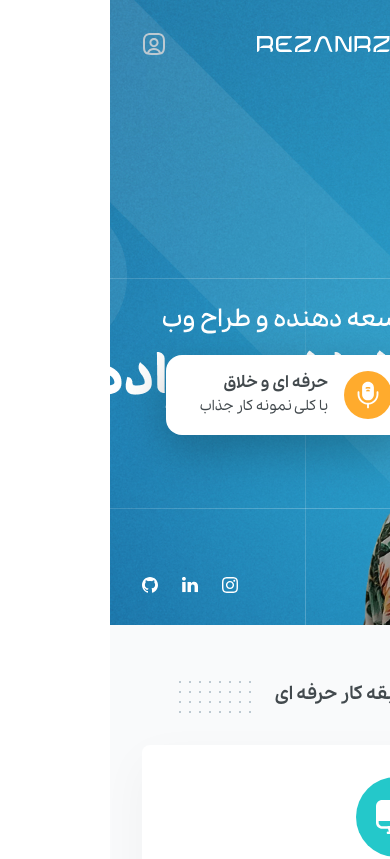
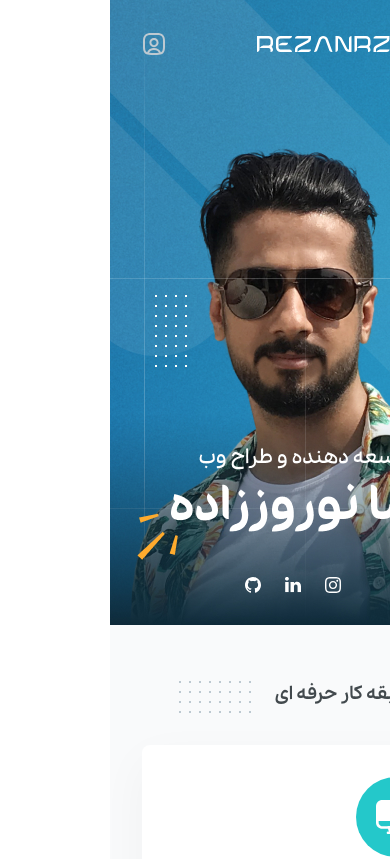
Before and after one commit to RezaNrzdh/RezaNrzdh, an Angular app in the folder client/: page / in a window 390 px wide. Shown: the top 859 px of the page. Built offline with nearby package versions, Linux system fonts and the light colour scheme.

Commit message:
improve slide component with media screen

```diff
--- a/client/src/app/feature/home/component/slide/slide.component.scss
+++ b/client/src/app/feature/home/component/slide/slide.component.scss
@@ -30,7 +30,7 @@
         image-rendering: pixelated;
         .comment{
             position: absolute;
-            margin-top: 345px;
+            margin-top: 415px;
             margin-right: 92px;
             width: 210px;
             box-shadow: 0 16px 48px rgba(0,0,0,0.25);
@@ -55,3 +55,45 @@
         }
     }
 }
+
+@media screen and (max-width: 1100px) {
+    :host{
+        section{
+            background: url("/assets/images/heroimg_medium.jpg");
+            background-repeat: no-repeat;
+            background-position: center center;
+            image-rendering: pixelated;
+            .comment{
+                margin-top: 450px;
+            }
+        }
+    }
+}
+
+@media screen and (max-width: 860px) {
+    :host{
+        section{
+            background: url("/assets/images/heroimg_small.jpg");
+            background-repeat: no-repeat;
+            background-position: center center;
+            image-rendering: pixelated;
+            .comment{
+                display: none;
+            }
+            .socialmedia{
+                justify-content: center;
+            }
+        }
+    }
+}
+
+@media screen and (max-width: 480px) {
+    :host{
+        section{
+            background: url("/assets/images/heroimg_xsmall.jpg");
+            background-repeat: no-repeat;
+            background-position: center center;
+            image-rendering: pixelated;
+        }
+    }
+}
```
